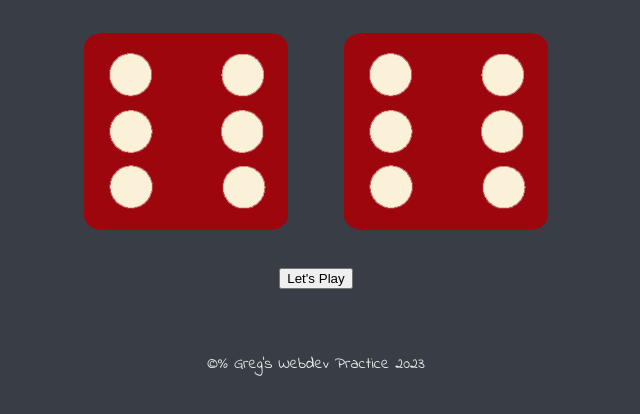
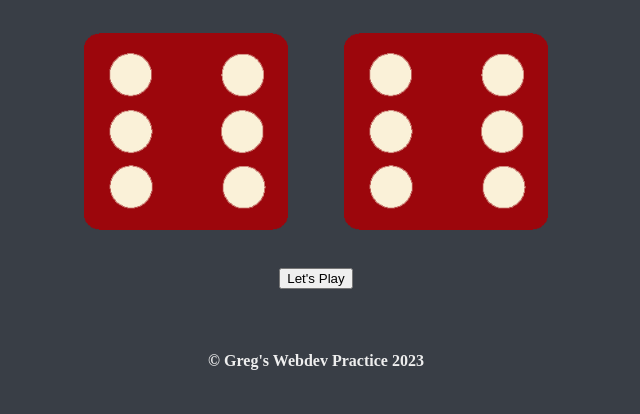
Before and after one commit to HughMorris01/Javascript_Practice_1_Dice_Game, a plain HTML site: page index.html in a window 1280 px wide. Shown: the part 302-716 px from the top of the page, without its empty margins (324-964 px from the left). Drawn offline with Linux system fonts and the light colour scheme.

Commit message:
modified:   index.html 	modified:   styles.css

```diff
--- a/index.html
+++ b/index.html
@@ -31,6 +31,6 @@
   </body>
 
   <footer>
-    &copy% Greg's Webdev Practice 2023
+    &copy Greg's Webdev Practice 2023
   </footer>
 </html>
--- a/styles.css
+++ b/styles.css
@@ -41,6 +41,5 @@ footer {
   margin-top: 5%;
   color: #EEEEEE;
   text-align: center;
-  font-family: 'Indie Flower', cursive;
-
+  font-weight: bold;
 }
```
